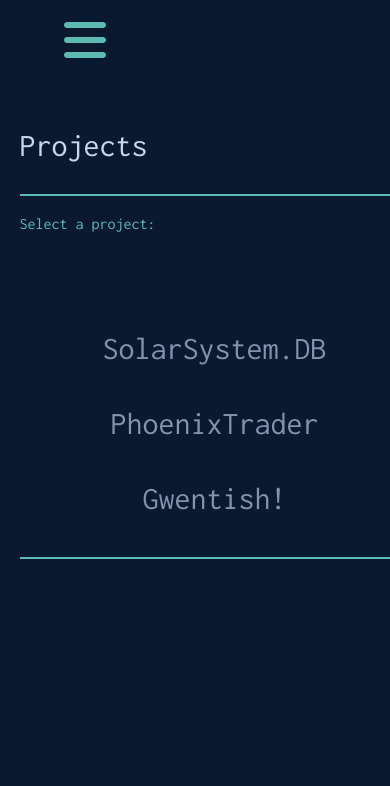
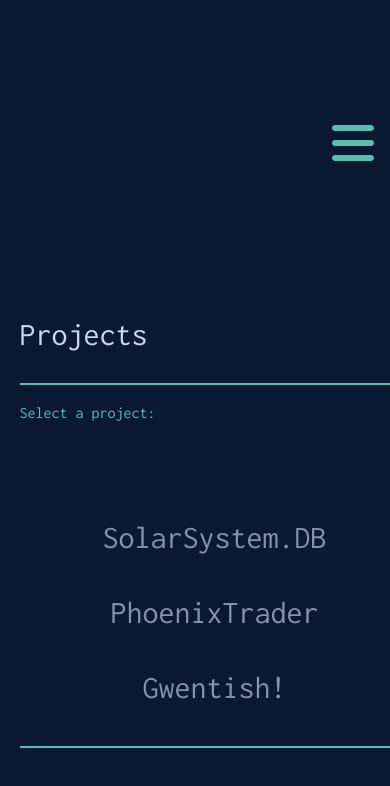
Before and after one commit to WaxenOsprey/WaxenOsprey.github.io, a React (Create React App) app: page /projects in a window 390 px wide. Shown: the top 786 px of the page. Built offline with nearby package versions, Linux system fonts and the light colour scheme.

Commit message:
improved mobile nav menu

```diff
--- a/src/components/MobileNavBar.js
+++ b/src/components/MobileNavBar.js
@@ -13,6 +13,10 @@ const MobileNavBar = () => {
         setMenuOpen(!menuOpen);
     }
 
+    const closeMenu = () => {
+        setMenuOpen(false);
+    };
+
 
     return (
         <>
@@ -26,16 +30,16 @@ const MobileNavBar = () => {
                     <MobileNavContainer menuOpen={menuOpen}>
                         <MobileNavList>
                             <MobileNavItem>
-                            <MobileNavListLink to="/">Home</MobileNavListLink>
+                                <MobileNavListLink to="/" onClick={closeMenu}>Home</MobileNavListLink>
                             </MobileNavItem>
                             <MobileNavItem>
-                            <MobileNavListLink to="/about">About</MobileNavListLink>
+                                <MobileNavListLink to="/about" onClick={closeMenu}>About</MobileNavListLink>
                             </MobileNavItem>
                             <MobileNavItem>
-                            <MobileNavListLink to="/projects">Projects</MobileNavListLink>
+                                <MobileNavListLink to="/projects" onClick={closeMenu}>Projects</MobileNavListLink>
                             </MobileNavItem>
                             <MobileNavItem>
-                            <MobileNavListLink to="/contact">Contact</MobileNavListLink>
+                                <MobileNavListLink to="/contact" onClick={closeMenu}>Contact</MobileNavListLink>
                             </MobileNavItem>
                             <MobileNavItem>
                                 <MobileCVLink href="/paulsamuelcumming.pdf" download>CV/Résumé</MobileCVLink>
@@ -51,12 +55,17 @@ const MobileNavBar = () => {
 
 const MobileNavWrapper = styled.div.attrs({ 'data-display-name': 'MobileNavWrapper' })`
     display: flex;
-    flex-direction: row;
+    flex-direction: row-reverse;
     width: 100%;
+    height: 100%;
     justify-content: space-between;
     align-items: center;
-    padding: 1rem;
-    margin-top: 5rem;
+    z-index: 1;
+    position: sticky;
+    top: 0;
+    background-color: rgba(11, 25, 48);
+
+
     /* background-color: grey;  */
 
     `
@@ -65,10 +74,10 @@ const BurgerIcon = styled.div.attrs({ 'data-display-name': 'BurgerIcon' })`
     display: none;
 
     @media (max-width: 768px) {
-        display: block;
-        margin-left: 3rem;
+        display: flex;
+        cursor: pointer;
 
-        cursor: pointer;
+
     }
 `;
 
@@ -77,16 +86,17 @@ display: none;
 
 @media (max-width: 768px) {
   display: ${(props) => (props.menuOpen ? 'block' : 'none')};
-  padding: 2rem;
-  margin-top: 2rem;
+  /* padding: 2rem;
+  margin-top: 6rem; */
 }
 `;
 
 const MobileNavList = styled.ul.attrs({ 'data-display-name': 'MobileNavList' })`
     list-style-type: none;
     margin-top: 2rem;
+    margin-left
     padding: 0;
-    text-align: right;
+    text-align: left;
 `;
 
 const MobileNavItem = styled.li.attrs({ 'data-display-name': 'MobileNavItem' })`
@@ -105,7 +115,7 @@ const MobileNavListLink = styled(Link).attrs({ 'data-display-name': 'MobileNavLi
 `;
 
 const MobileCVLink = styled.a.attrs({ 'data-display-name': 'MobileCVLink' })`
-    color: rgb(11, 25, 48);
+    color: rgb(203, 214, 244);
     text-decoration: none;
     font-size: 1.5rem;
     display: block;
--- a/src/containers/Contact.js
+++ b/src/containers/Contact.js
@@ -44,8 +44,6 @@ const ContactContainer = styled.div.attrs({ 'data-display-name': 'ContactContain
   margin-left: 4rem;
   margin-right: 4rem;
   width: 100%;
-  height: 100%;
-  flex-grow: 1;
 
   @media (max-width: 768px) {
     padding-left: 2rem;
--- a/src/containers/Projects.js
+++ b/src/containers/Projects.js
@@ -129,12 +129,13 @@ const ProjectsContainer = styled.div`
   margin-left: 4rem;
   margin-right: 4rem;
   width: 100%;
-  flex-grow: 1;
+  /* flex-grow: 1; */
 
   @media (max-width: 768px) {
     width: 100vw;
-    height: 100vh;
-    margin: 2rem;
+    max-height: 100vh;
+    margin-top: 2rem;
+    margin-bottom: 2rem;
     padding: 0;
   }
 `;
@@ -285,7 +286,8 @@ const VideoContainer = styled.div.attrs({ 'data-display-name': 'VideoContainer'
   margin-top: 2rem;
   margin-bottom: 2rem;
   border: 2px solid rgb(92, 188, 177);
-  width: 75%;
+  position: relative;
+  width: 30rem;
   height: 20rem;
 
   @media (max-width: 768px) {
@@ -301,12 +303,14 @@ const Logos = styled.div.attrs({ 'data-display-name': 'Logos' })`
   margin-bottom: 2rem;
   width: 100%;
   padding: 2rem;
+  flex-wrap: wrap;
 `;
 
 const Logo = styled.img.attrs({ 'data-display-name': 'Logo' })`
   height: 5rem;
   width: 5rem;
   margin-right: 2rem;
+  margin-bottom: 2rem;
 
   @media (max-width: 768px) {
     height: 2.5rem;
--- a/src/data/projectsData.js
+++ b/src/data/projectsData.js
@@ -134,7 +134,7 @@ const projectsData = [
             },
           ],
           logos: gwentishLogos,
-          video: "Zx98fQdlp_0",
+          video: "qjPLsjE5Uu4",
           gitHub: "https://github.com/WaxenOsprey/Gwentish"
     }
 ]
```
Lines whose indentation alone changed are shown as unchanged.
